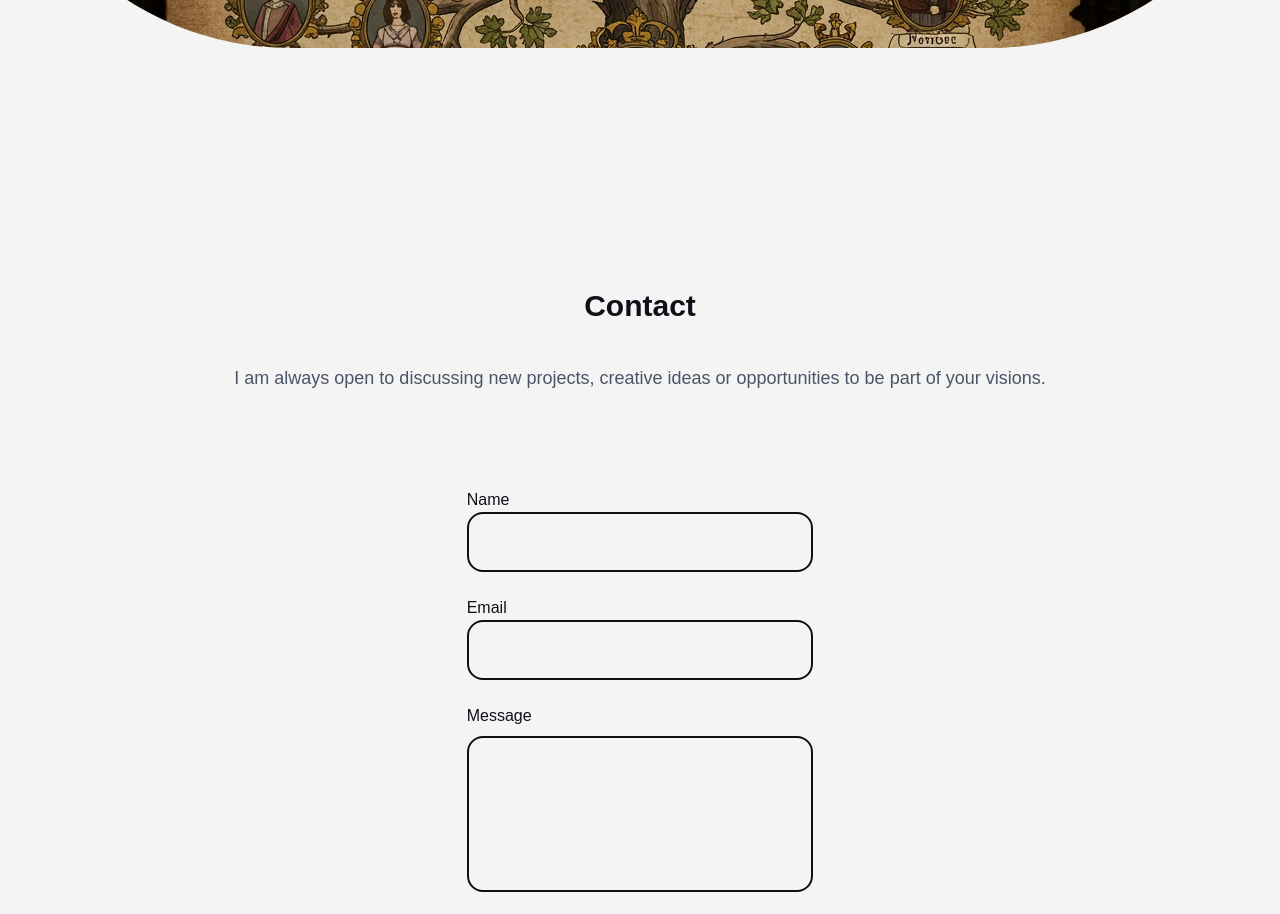
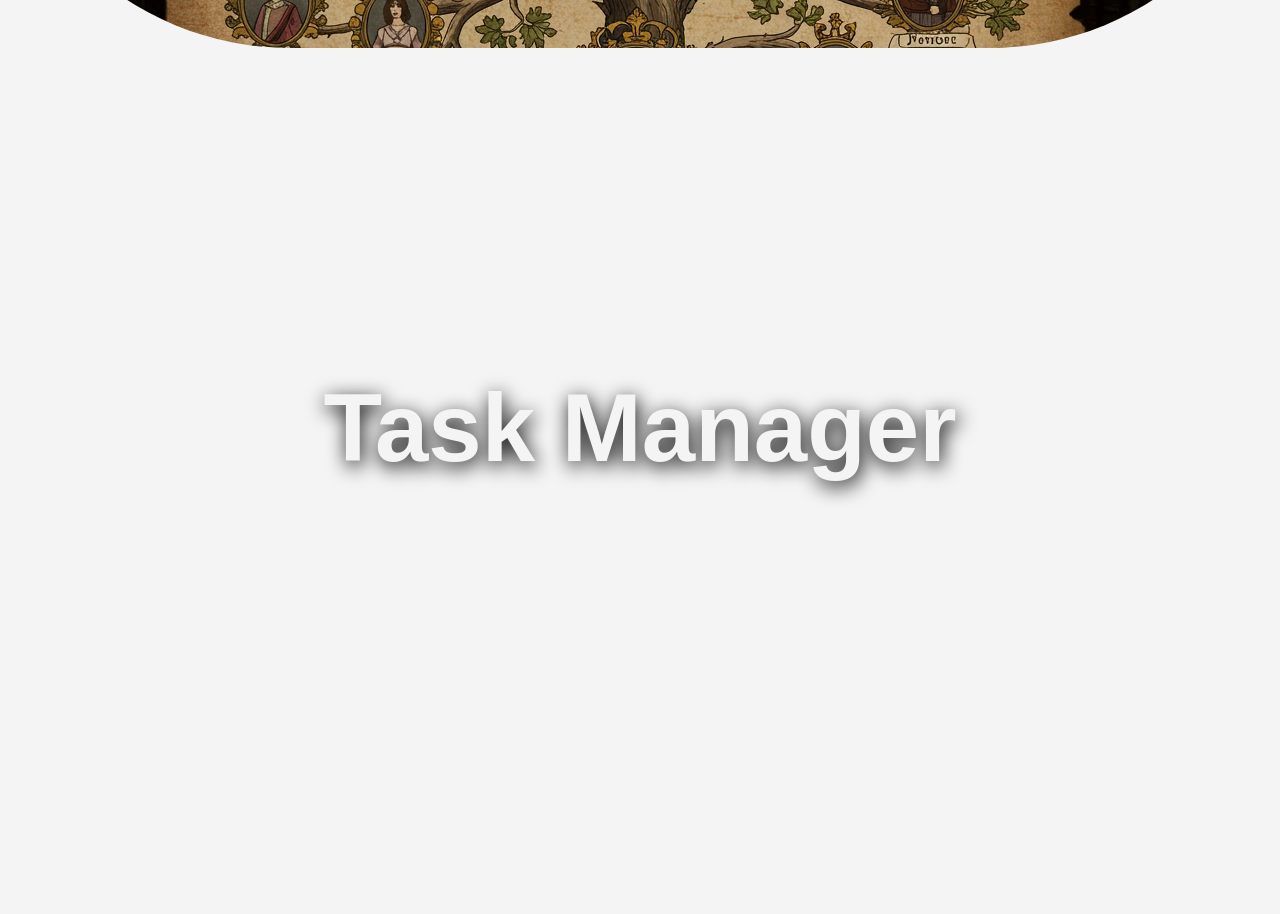
Before and after one commit to totom3ndez/portfolio-tm, a React (Vite) app in the folder client/: page / in a window 1280 px wide. Shown: the part 3520-4434 px from the top of the page. Built offline with nearby package versions, Linux system fonts and the light colour scheme.

Commit message:
[Add] Task Manager project details to projects list

```diff
--- a/client/src/data/projects.js
+++ b/client/src/data/projects.js
@@ -18,4 +18,14 @@ export const projects = [
     imgUrl: "./genealogic.webp", // Add an alt property, if applicable
     imgAlt: "Old genealogic tree generated by AI",
   },
+  {
+    // Arbologico app details
+    name: "Task Manager",
+    description:
+      "Task Manager is a simple and efficient task management application. Key features: Create, edit, and delete tasks. Mark tasks as completed. Filter tasks by status.",
+    skills: ["HTML", "Tailwind", "TypeScript", "Clerk", "React"],
+    url: "https://task-manager-ts.netlify.app/",
+    imgUrl: "", // Add an alt property, if applicable
+    imgAlt: "Task Manager app",
+  },
 ];
```
